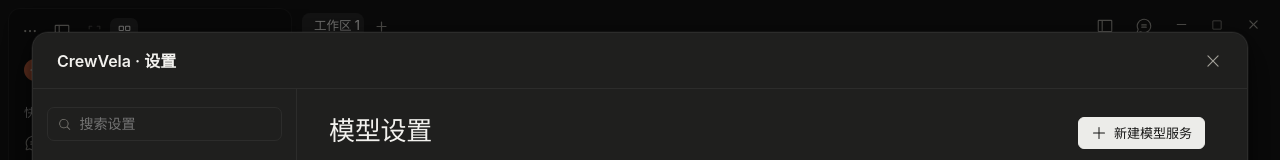
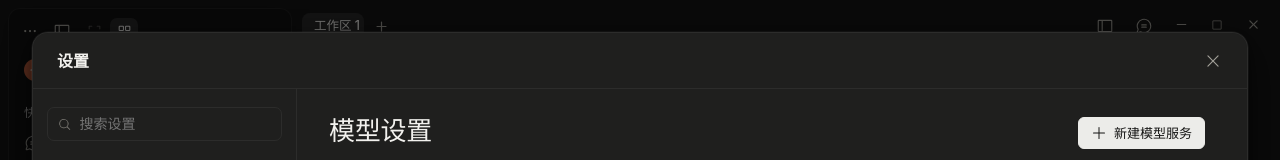
Before and after one commit to token-hunter/CrewVela, a React (Vite) app: page / in a window 1280 px wide. Both pictures are taken after a click on the button "设置". Shown: the top 160 px of the page. Built offline with nearby package versions, Linux system fonts and the light colour scheme.

Commit message:
style(settings): 简化设置窗口标题

```diff
--- a/src/components/SettingsDialog.tsx
+++ b/src/components/SettingsDialog.tsx
@@ -416,7 +416,7 @@ export function SettingsDialog({
       labelledBy="settings-dialog-title"
     >
         <header className="settings-window-header">
-          <span id="settings-dialog-title">CrewVela · 设置</span>
+          <span id="settings-dialog-title">设置</span>
           <button type="button" className="dialog-close" aria-label="关闭设置" onClick={onClose}>
             <XIcon size={18} aria-hidden="true" />
           </button>
```
